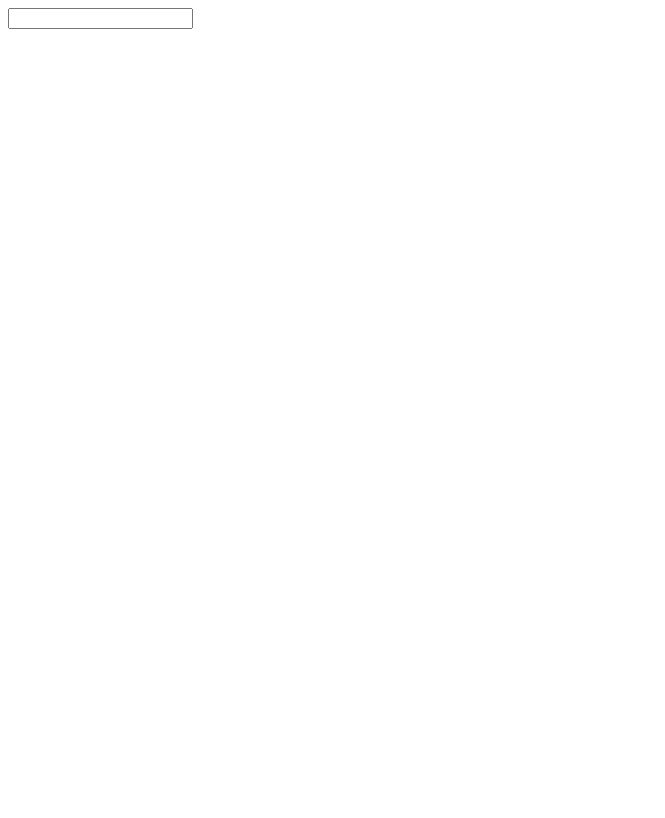
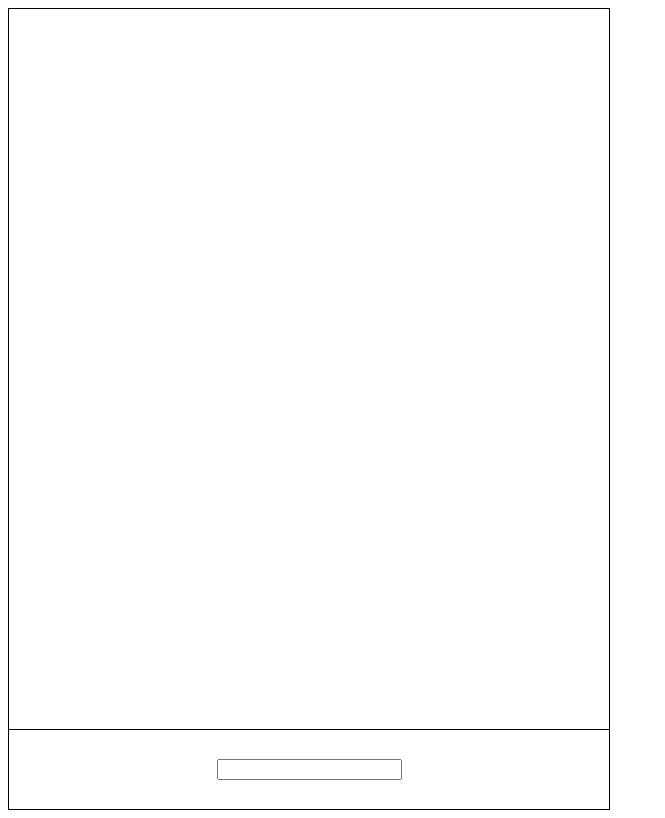
Before and after one commit to JenyaPogorelov/react-lessons, a React (Create React App) app: page / in a window 1280 px wide. Shown: the whole page, without its empty margins (0-665 px from the left). Built offline with nearby package versions, Linux system fonts and the light colour scheme.

Commit message:
Разбиваю приложение на компоненты

```diff
--- a/src/App.css
+++ b/src/App.css
@@ -1,10 +1,23 @@
-.myComponent {
-  color: red;
+.mainWrapper {
+  width: 600px;
+  height: 800px;
+  border: 1px solid black;
+  display: flex;
+  flex-direction: column;
 }
 
-.mainInput {
-  color: blue;
-  font-weight: bold;
+.messageList {
+  width: 100%;
+  height: 90%;
+  border-bottom: 1px solid black;
+}
+
+.inputWrapper {
+  flex: 1;
+  width: 100%;
+  display: flex;
+  align-items: center;
+  justify-content: space-around;
 }
 
 /*# sourceMappingURL=App.css.map */
--- a/src/App.js
+++ b/src/App.js
@@ -1,20 +1,54 @@
-import React, {useState} from "react";
+import React, {useState, useEffect } from "react";
 import './App.css';
-import MyComponent from "./MyComponent";
+import InputComponent from "./inputComponent";
 
 function App() {
 
-    const [inputText, setInputText] = useState('')
+    const [inputMessage, setInputMessage] = useState('');
+    const [messagesArray, setMessagesArray] = useState([]);
 
-  return (
-    <div className="App">
-        <input type="text" value={inputText} onChange={e => setInputText(e.target.value)} style={{
-            color: "green",
-        }}/>
+    // console.log(messagesArray);
 
-        <MyComponent textToShow={inputText} />
+    const onSendMessage = () => {
+      setMessagesArray(prev => [...prev, inputMessage])
+      setInputMessage('')
+    }
+
+    return <div className='mainWrapper'>
+        <div className='messageList'>
+            {
+                messagesArray.map((message, index) => (
+                    <div key={index}>{message}</div>
+                ))
+            }
+        </div>
+
+        <div className="inputWrapper">
+            {/*<input*/}
+            {/*    type="text"*/}
+            {/*    className='input'*/}
+            {/*    value={inputMessage}*/}
+            {/*    onChange={event => setInputMessage(event.target.value)}*/}
+            {/*    onKeyDown={({key}) => {*/}
+            {/*        if (key === 'Enter') {*/}
+            {/*            onSendMessage()*/}
+            {/*        }*/}
+            {/*    }}*/}
+            {/*/>*/}
+
+            {/*<button */}
+            {/*    onClick={ onSendMessage }*/}
+            {/*>*/}
+            {/*    Отправить*/}
+            {/*</button>*/}
+            <InputComponent
+                value={inputMessage}
+                onChange={setInputMessage}
+                onKeyDown={onSendMessage}
+            />
+        </div>
+
     </div>
-  );
 }
 
 export default App;
--- a/src/App.scss
+++ b/src/App.scss
@@ -1,8 +1,27 @@
-.myComponent {
-  color: red;
+.mainWrapper {
+  width: 600px;
+  height: 800px;
+  border: 1px solid black;
+  display: flex;
+  flex-direction: column;
 }
 
-.mainInput {
-  color: blue;
-  font-weight: bold;
+.messageList {
+  width: 100%;
+  height: 90%;
+  border-bottom: 1px solid black;
+
 }
+
+.inputWrapper {
+  flex: 1;
+  width: 100%;
+
+  display: flex;
+  align-items: center;
+  justify-content: space-around;
+}
+
+.input {
+
+}
--- a/src/MyComponent.js
+++ /dev/null
@@ -1,7 +0,0 @@
-const MyComponent = (props) => {
-    console.log('props', props);
-    return <div className="mainInput">{props.textToShow}</div>;
-
-}
-
-export default MyComponent;
--- /dev/null
+++ b/src/inputComponent.js
@@ -0,0 +1,15 @@
+const InputComponent = (props) => {
+    return (
+        <input
+            value={props.value}
+            onChange={event => props.onChange(event.target.value)}
+            onKeyDown={({key}) => {
+                if (key === 'Enter') {
+                    props.onKeyDown()
+                }
+            }}
+        />
+    )
+}
+
+export default InputComponent;
```
Also changed, not shown: 1 other file (tests, documents, lock files or other folders).
